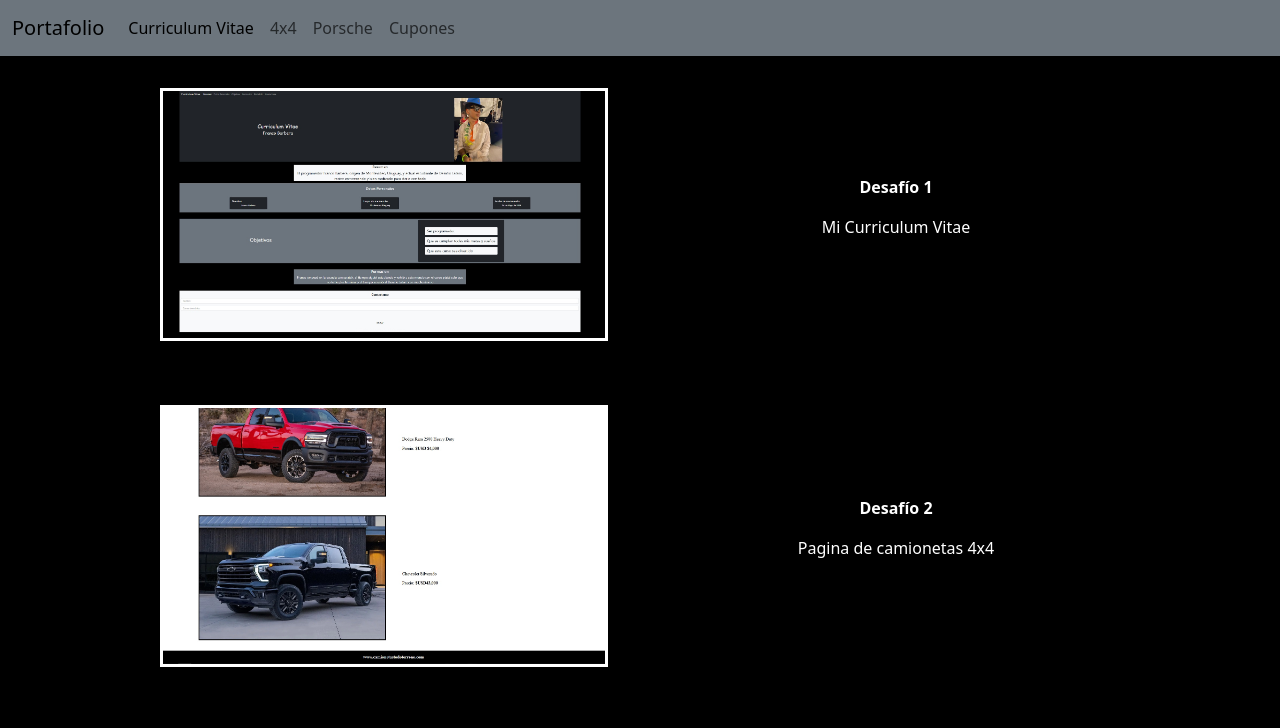
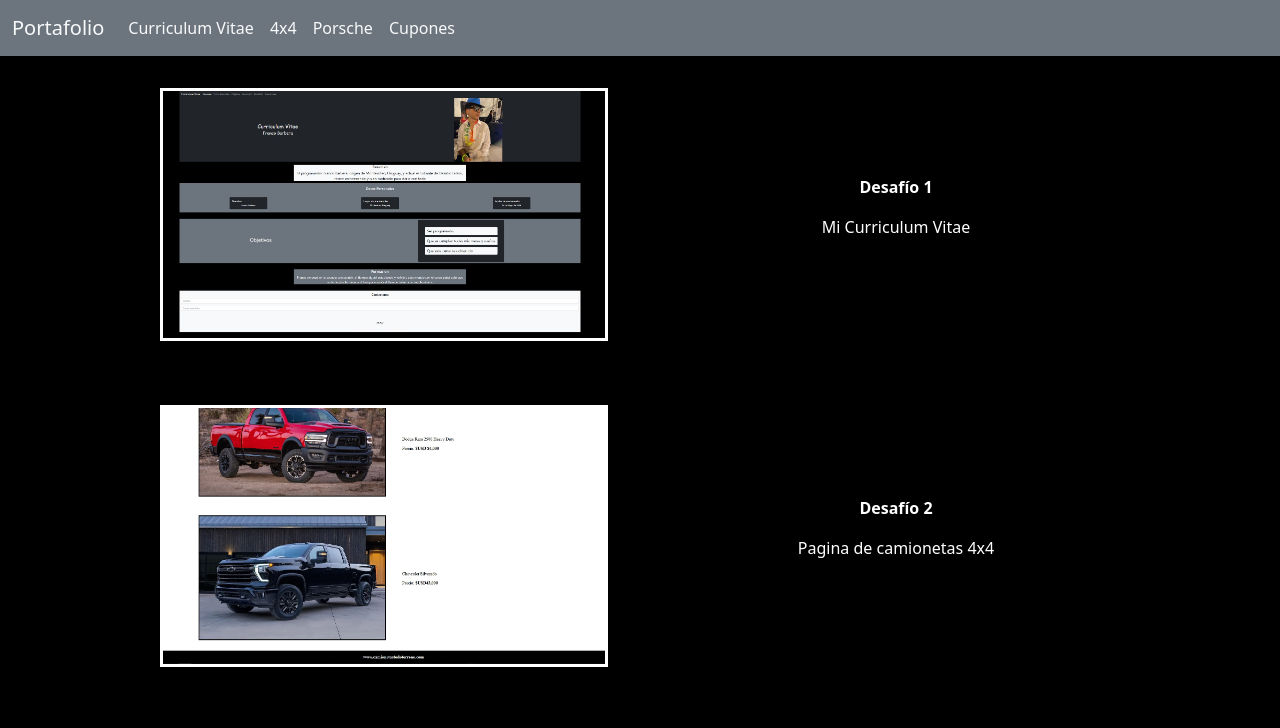
Before and after one commit to franbarbera/Mi-curriculum, a plain HTML site: page Portafolio.html in a window 1280 px wide. Shown: the top 728 px of the page. Drawn offline with nearby package versions, Linux system fonts and the light colour scheme.

Commit message:
cambie colores de textos para ser mas vicibles

```diff
--- a/Portafolio.html
+++ b/Portafolio.html
@@ -16,7 +16,7 @@
     <!-- Navbar -->
     <nav class="navbar navbar-expand-lg bg-secondary">
       <div class="container-fluid">
-        <a class="navbar-brand" href="./Portafolio.html">Portafolio</a>
+        <a class="navbar-brand text-light" href="./Portafolio.html">Portafolio</a>
         <button
           class="navbar-toggler"
           type="button"
@@ -31,18 +31,18 @@
         <div class="collapse navbar-collapse" id="navbarNav">
           <ul class="navbar-nav">
             <li class="nav-item">
-              <a class="nav-link active" aria-current="page" href="./index.html"
+              <a class="nav-link active text-light" aria-current="page" href="./index.html"
                 >Curriculum Vitae</a
               >
             </li>
             <li class="nav-item">
-              <a class="nav-link" href="#4x4">4x4</a>
+              <a class="nav-link text-light" href="#4x4">4x4</a>
             </li>
             <li class="nav-item">
-              <a class="nav-link" href="#porsche">Porsche</a>
+              <a class="nav-link text-light" href="#porsche">Porsche</a>
             </li>
             <li class="nav-item">
-              <a class="nav-link" href="#cupones">Cupones</a>
+              <a class="nav-link text-light" href="#cupones">Cupones</a>
             </li>
           </ul>
         </div>
@@ -102,7 +102,7 @@
     </div>
     <!-- Footer -->
     <footer class="bg-secondary d-flex justify-content-center" style="height: 4rem">
-      <p id="derechos" class="text-center align-self-center">
+      <p class="text-center align-self-center text-dark">
         © 2024 Franco Barbera. Todos los derechos reservados
       </p>
     </footer>
--- a/assets/css/portafolio.css
+++ b/assets/css/portafolio.css
@@ -13,9 +13,6 @@
 .fondo {
   background-color: black;
   color: white;
-}
-#derechos {
-  color: black;
 }
 @media (max-width: 768px) {
   .desafios {
```
